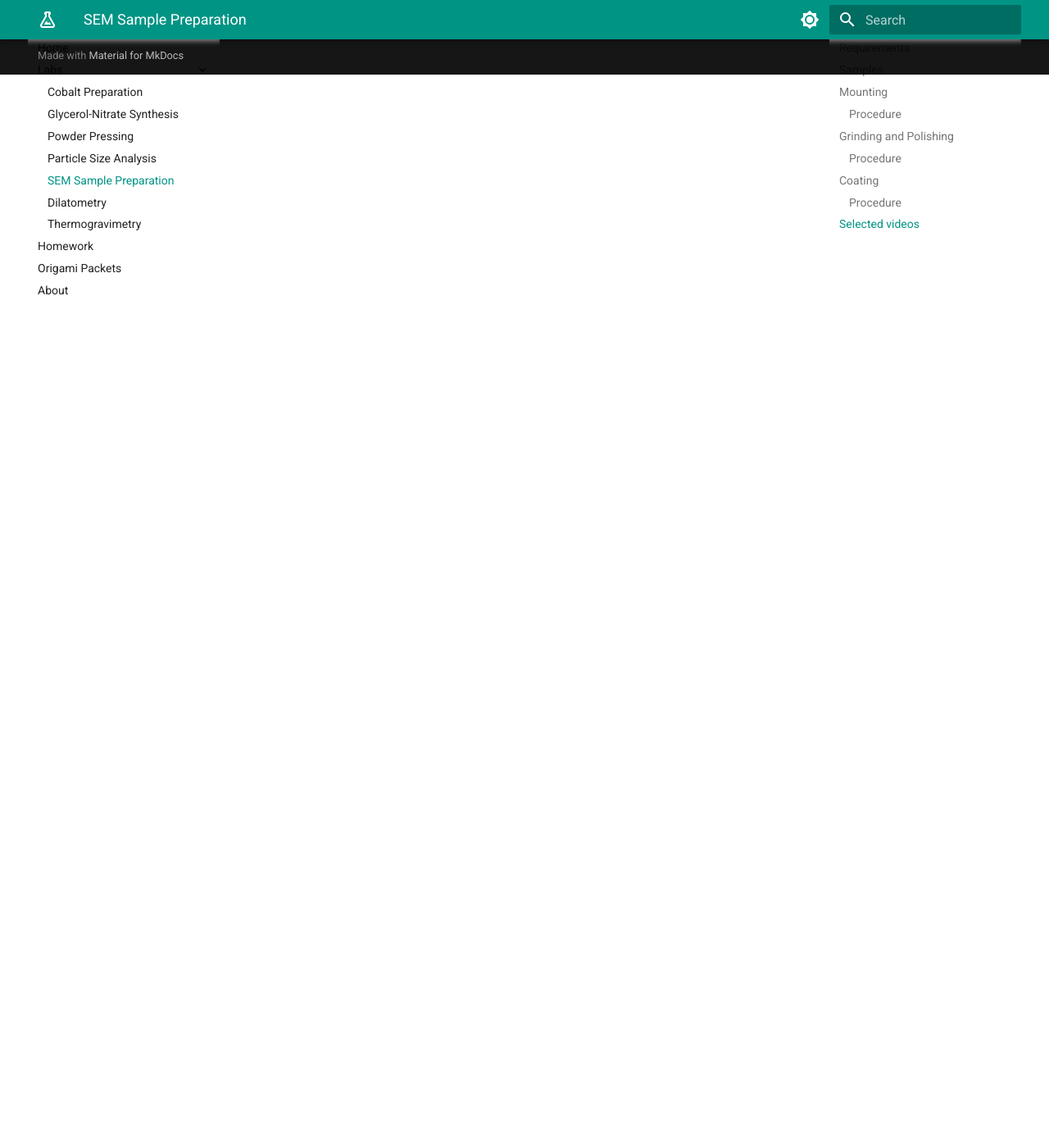
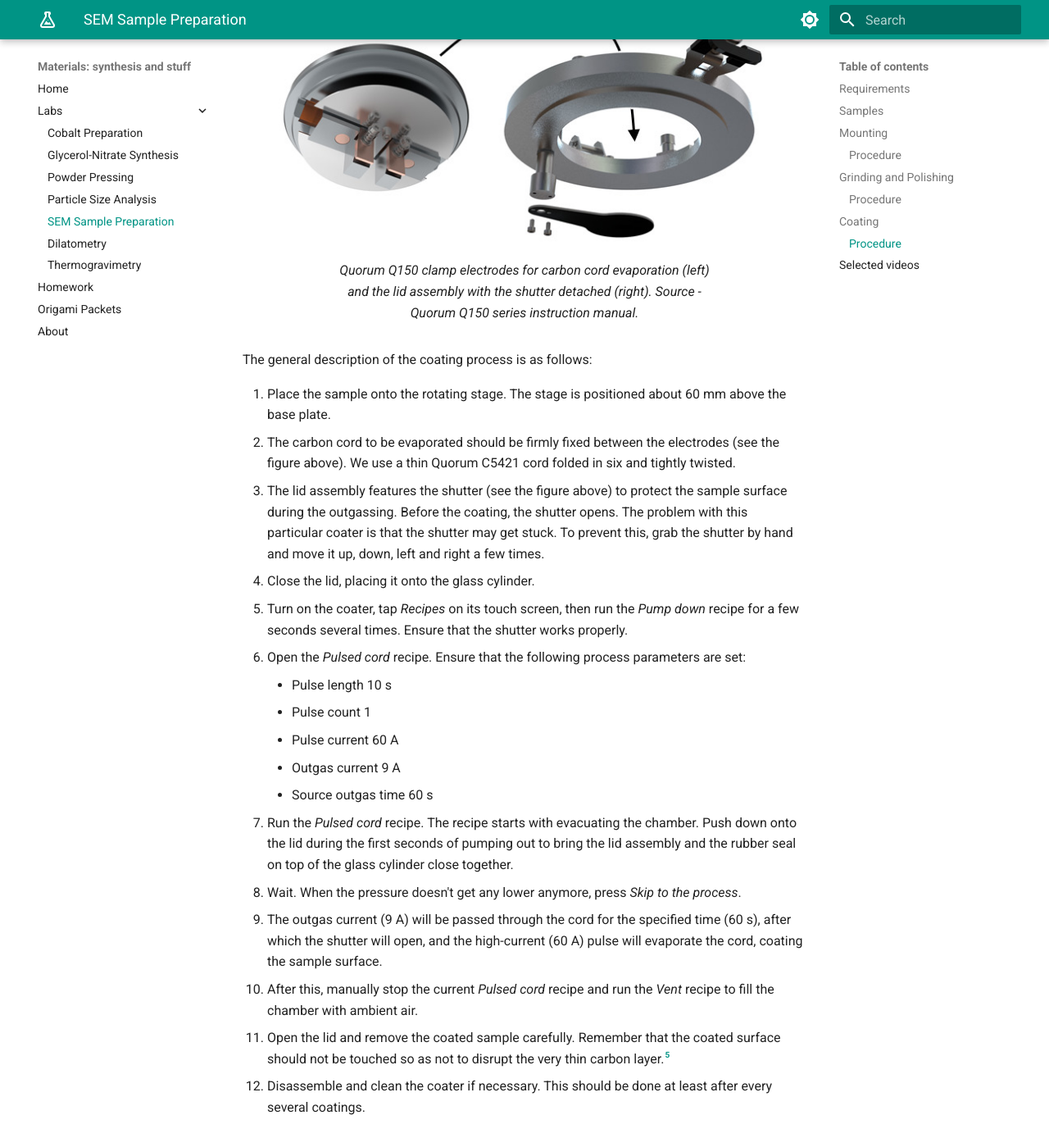
Before and after one commit to voffch/materials, an MkDocs documentation site: the page built from docs/labs/sem-sample-preparation.md, in a window 1280 px wide and 1400 px high, scrolled down 8892 px. Shown: the whole window at 82% size. Built offline with MkDocs 1.6.1 and Material for MkDocs 9.7.7, drawn with Linux system fonts in a browser that asks for light colours; some of the changed text lies outside the part shown.

Commit message:
add grinding and coating procedures

```diff
--- a/docs/labs/sem-sample-preparation.md
+++ b/docs/labs/sem-sample-preparation.md
@@ -92,9 +92,19 @@
 | P2000       | 10.3      | 1000        | 9.5       |
 | P2500       | 8.4       | 1500        | 8.0       |
 
-Polishing is usually distinguished from grinding by the use of loose abrasive particles embedded in an appropriately lubricated supporting soft material (e.g., special synthetic cloth).
+Polishing is usually distinguished from grinding by the use of loose abrasive particles embedded in an appropriately lubricated supporting soft material (e.g., special synthetic cloth). Diamond suspensions with several-μm-sized particles are used for rough and final polishing, and even finer colloid silica or alumina - for final polishing.
 
-**TO BE WRITTEN**
+As I mentioned above, there is no universal grinding/polishing protocol. The particular examples for different samples can be found in the standards[^4] or grinding equipment manufacturers' application reports. However, some commonplace advice for machine-assisted processes can be formulated:
+
+- start with the coarse (e.g., several tens of μm) grinding disks and move sequentially down to the finer ones, and then to the polishing cloth;
+- spend from one to several minutes on grinding with each disk;
+- the sample should be pressed to the disk with considerable force, typically in the range of 5-8 lbf (2.5-4 kgf) per 30 mm diameter mount;
+- the sample can be moved in a circular path against the rotation of the disk to aid in grinding and polishing;
+- the typical disk rotation speed is 200-300 RPM for grinding and 100-150 RPM for polishing;
+- during grinding, water should be continuously supplied into the center of the disk to cool down the abrasive material and wash away the particulates;
+- during polishing, water is not used, but suspensions and lubricants should be applied periodically to the cloth to keep it wet.
+
+After grinding and polishing, the samples are washed for a few minutes in the ultrasonic bath.
 
 ### Procedure
 
@@ -105,7 +115,21 @@
   <figcaption markdown>ПОЛИЛАБ П12Лб grinder/polisher (source - ПОЛИЛАБ П12Лб manual, in Russian)</figcaption>
 </figure>
 
-**TO BE WRITTEN**
+We have 75 μm, 18 μm, 10 μm and 6 μm diamond disks for grinding, and 1 μm diamond suspension along with the compatible glycol-based lube for polishing. We do not use finer silica suspension with ceramic samples because silica particles get stuck in ceramics and cannot be removed efficiently even with the ultrasonic cleaning.
+
+1. Turn on the grinding machine.
+2. Mount the roughest grinding disk onto the platen, fixing it with the clamp ring.
+3. Turn on the rotation and water supply, adjust the rotation speed to 200-300 RPM.
+4. Grind for up to several minutes.
+5. Turn off the motor and close the water tap.
+6. Remove the grinding disk.
+7. Repeat steps 2-6 with different disks, moving sequentially from the roughest to the finest.
+8. After the 6 μm diamond disk, install the cloth disk for polishing with the diamond suspension.
+9. Apply the suspension to the cloth.
+10. Turn on the rotation and adjust the speed to 150 RPM. Do not turn on the water tap.
+11. Polish for several minutes. Apply the lube and suspension when necessary for the cloth to stay wet and diamond-filled.
+12. Turn off the motor and the machine.
+13. Rinse the sample with running water and then place it in the ultrasonic bath filled with distilled water for 5 minutes.
 
 Handling of the polished surfaces should be done with care. You should not even touch the polished surface.[^5]
 
@@ -129,16 +153,39 @@
 
 ### Procedure
 
-In this lab, we coat the samples with a thin carbon layer using vacuum evaporation technique with a [Quorum Q150R](https://www.quorumtech.com/q150r-rotary-pumped-sputter-coatercarbon-coater/) coater.
+In this lab, we coat the samples with a thin carbon layer using vacuum evaporation technique with a [Quorum Q150R](https://www.quorumtech.com/q150r-rotary-pumped-sputter-coatercarbon-coater/) coater and pulsed cord evaporation technique.
 
 <figure markdown>
   ![Quorum Q150](../img/sem-sample-preparation-lab/quorum-Q150.jpg){ width="350" }
   <figcaption>Quorum Q150 coater (source - Quorum Q150 series instruction manual)</figcaption>
 </figure>
 
-**TO BE WRITTEN**
+In the figure above, you see the cylindrical rotating sample stage in the center of the glass cylinder. Above the stage, in the lid, the insert with the electrodes is mounted into the outer ring of the lid assembly.
 
-Coated surface should not be touched.[^5]
+<figure markdown>
+  ![Quorum Q150 lid and electrodes](../img/sem-sample-preparation-lab/quorum-Q150-electrodes-and-shutter.jpg){ width="600" }
+  <figcaption>Quorum Q150 clamp electrodes for carbon cord evaporation (left) and the lid assembly with the shutter detached (right). Source - Quorum Q150 series instruction manual.</figcaption>
+</figure>
+
+The general description of the coating process is as follows:
+
+1. Place the sample onto the rotating stage. The stage is positioned about 60 mm above the base plate.
+2. The carbon cord to be evaporated should be firmly fixed between the electrodes (see the figure above). We use a thin Quorum C5421 cord folded in six and tightly twisted.
+3. The lid assembly features the shutter (see the figure above) to protect the sample surface during the outgassing. Before the coating, the shutter opens. The problem with this particular coater is that the shutter may get stuck. To prevent this, grab the shutter by hand and move it up, down, left and right a few times.
+4. Close the lid, placing it onto the glass cylinder.
+5. Turn on the coater, tap *Recipes* on its touch screen, then run the *Pump down* recipe for a few seconds several times. Ensure that the shutter works properly.
+6. Open the *Pulsed cord* recipe. Ensure that the following process parameters are set:
+    - Pulse length 10 s
+    - Pulse count 1
+    - Pulse current 60 A
+    - Outgas current 9 A
+    - Source outgas time 60 s
+7. Run the *Pulsed cord* recipe. The recipe starts with evacuating the chamber. Push down onto the lid during the first seconds of pumping out to bring the lid assembly and the rubber seal on top of the glass cylinder close together.
+8. Wait. When the pressure doesn't get any lower anymore, press *Skip to the process*.
+9. The outgas current (9 A) will be passed through the cord for the specified time (60 s), after which the shutter will open, and the high-current (60 A) pulse will evaporate the cord, coating the sample surface.
+10. After this, manually stop the current *Pulsed cord* recipe and run the *Vent* recipe to fill the chamber with ambient air.
+11. Open the lid and remove the coated sample carefully. Remember that the coated surface should not be touched so as not to disrupt the very thin carbon layer.[^5]
+12. Disassemble and clean the coater if necessary. This should be done at least after every several coatings.
 
 ## Selected videos
 
```
Also changed, not shown: other parts of docs/labs/sem-sample-preparation.md (+3 -3 lines), docs/img/sem-sample-preparation-lab/quorum-Q150-electrodes-and-shutter.jpg (added).
